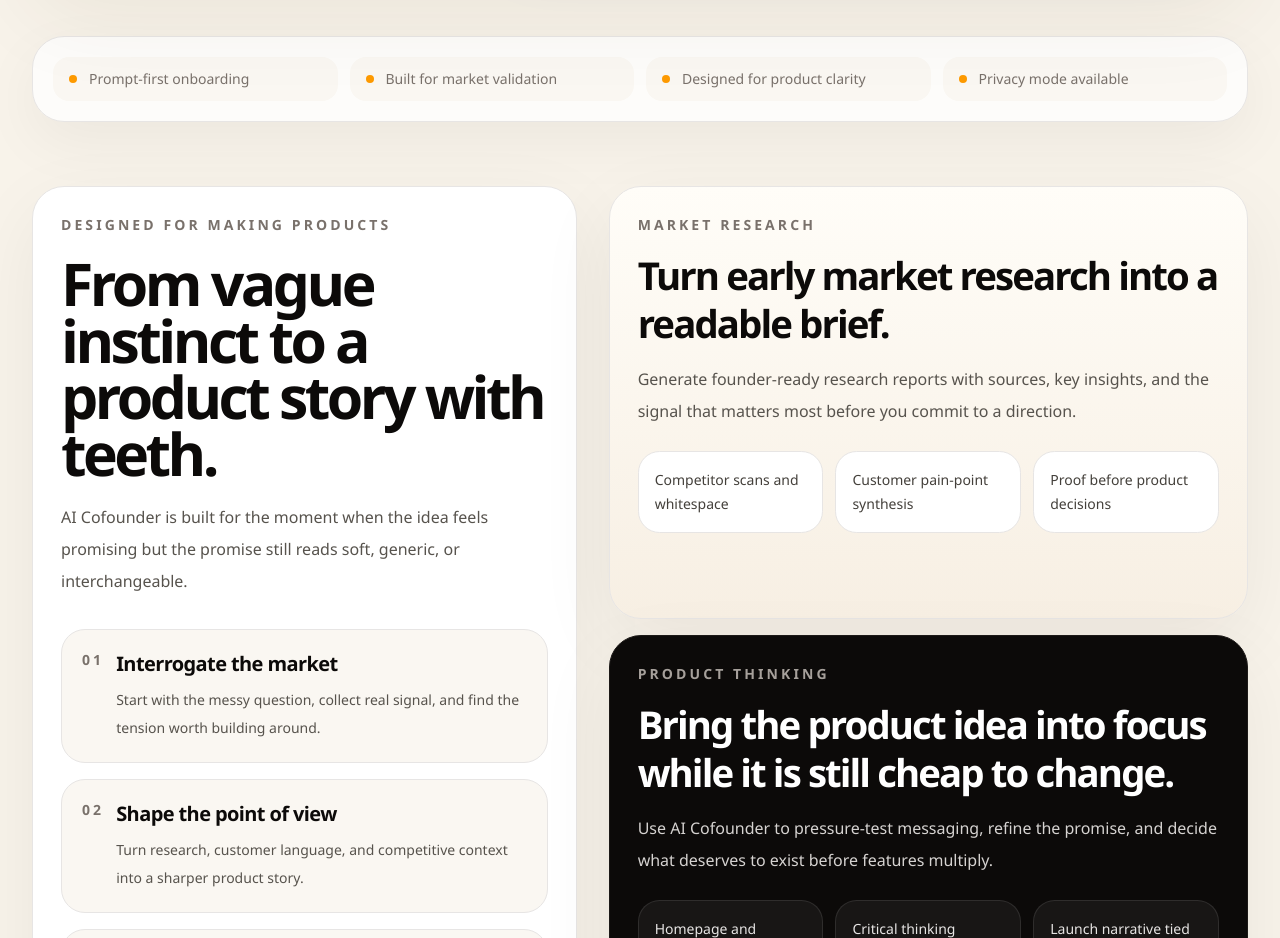
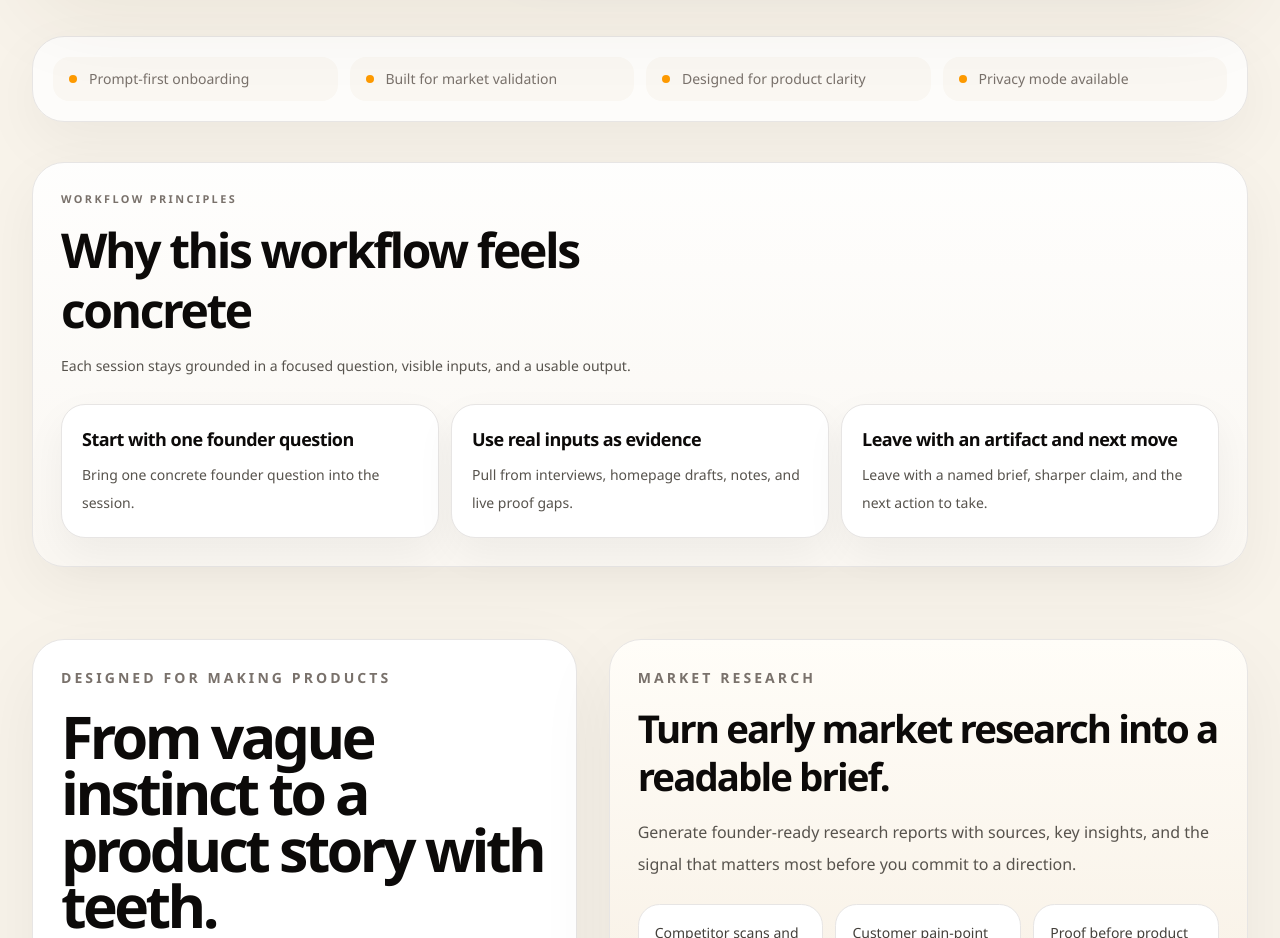
Before and after one commit to jianxux/aicofounder, a Next.js app: page / in a window 1280 px wide. Shown: the part 2860-3798 px from the top of the page. Built offline with nearby package versions, Linux system fonts and the light colour scheme; no server answers.

Commit message:
feat: clarify landing workflow principles

```diff
--- a/src/app/page.tsx
+++ b/src/app/page.tsx
@@ -102,6 +102,21 @@
   "Designed for product clarity",
   "Privacy mode available",
 ];
+
+const workflowPrinciples = [
+  {
+    title: "Start with one founder question",
+    body: "Bring one concrete founder question into the session.",
+  },
+  {
+    title: "Use real inputs as evidence",
+    body: "Pull from interviews, homepage drafts, notes, and live proof gaps.",
+  },
+  {
+    title: "Leave with an artifact and next move",
+    body: "Leave with a named brief, sharper claim, and the next action to take.",
+  },
+] as const;
 
 const focusPresets = [
   {
@@ -535,6 +550,29 @@
         </div>
       </section>
 
+      <section className="mx-auto w-full max-w-7xl px-6 py-6 lg:px-8">
+        <div className="rounded-[2rem] border border-stone-200 bg-[linear-gradient(180deg,rgba(255,255,255,0.9)_0%,rgba(250,247,242,0.96)_100%)] p-6 shadow-[0_20px_60px_rgba(28,25,23,0.05)] lg:p-7">
+          <div className="max-w-2xl">
+            <div className="text-[0.68rem] font-semibold uppercase tracking-[0.22em] text-stone-500">Workflow principles</div>
+            <h2 className="mt-3 text-[clamp(1.9rem,3.8vw,3rem)] font-semibold leading-tight tracking-[-0.05em] text-stone-950">
+              Why this workflow feels concrete
+            </h2>
+            <p className="mt-3 text-sm leading-7 text-stone-600">
+              Each session stays grounded in a focused question, visible inputs, and a usable output.
+            </p>
+          </div>
+
+          <div className="mt-6 grid gap-3 lg:grid-cols-3">
+            {workflowPrinciples.map((principle) => (
+              <div key={principle.title} className="rounded-[1.5rem] border border-stone-200 bg-white px-5 py-5 shadow-[0_16px_40px_rgba(28,25,23,0.05)]">
+                <h3 className="text-lg font-semibold tracking-[-0.03em] text-stone-950">{principle.title}</h3>
+                <p className="mt-2 text-sm leading-7 text-stone-600">{principle.body}</p>
+              </div>
+            ))}
+          </div>
+        </div>
+      </section>
+
       <section id="workflow" className="mx-auto grid w-full max-w-7xl scroll-mt-24 gap-8 px-6 py-12 lg:grid-cols-[0.92fr_1.08fr] lg:px-8">
         <div className="rounded-[2rem] border border-stone-200 bg-white p-7 shadow-[0_24px_80px_rgba(28,25,23,0.06)]">
           <div className="text-sm font-semibold uppercase tracking-[0.22em] text-stone-500">Designed for making products</div>
```
Also changed, not shown: 1 other file (tests, documents, lock files or other folders).
